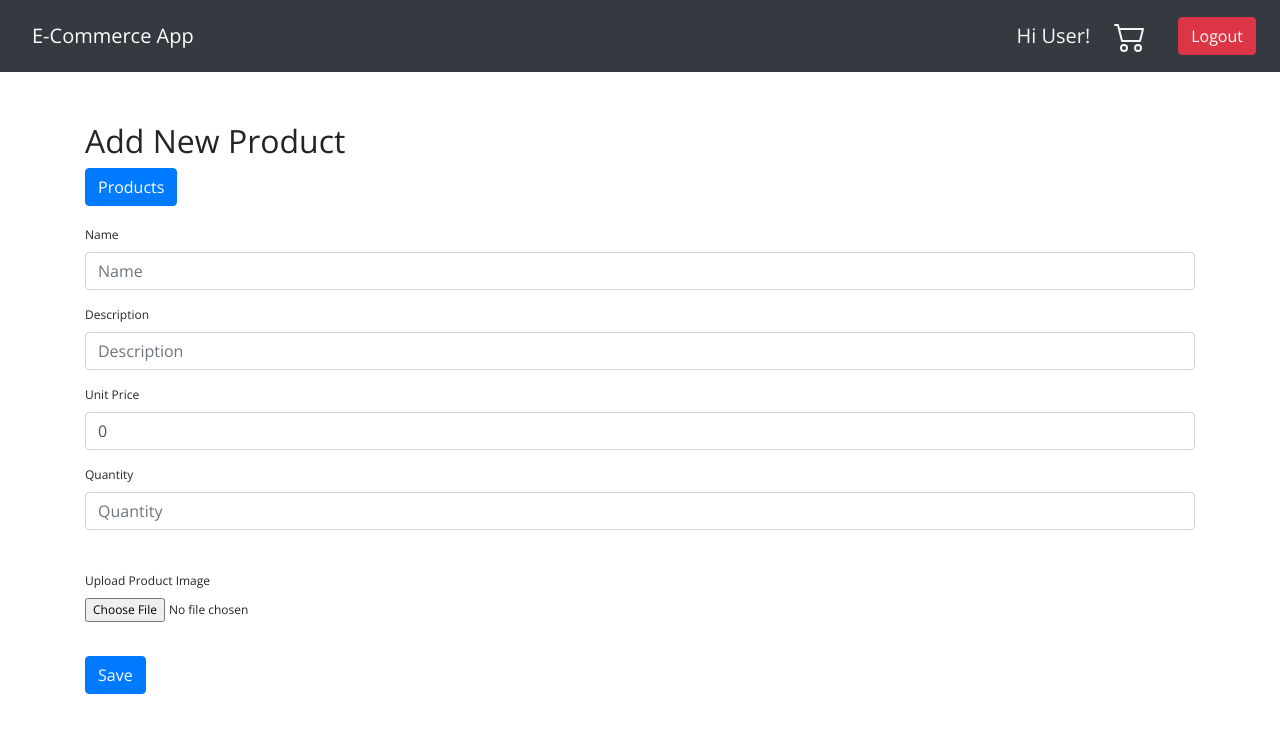
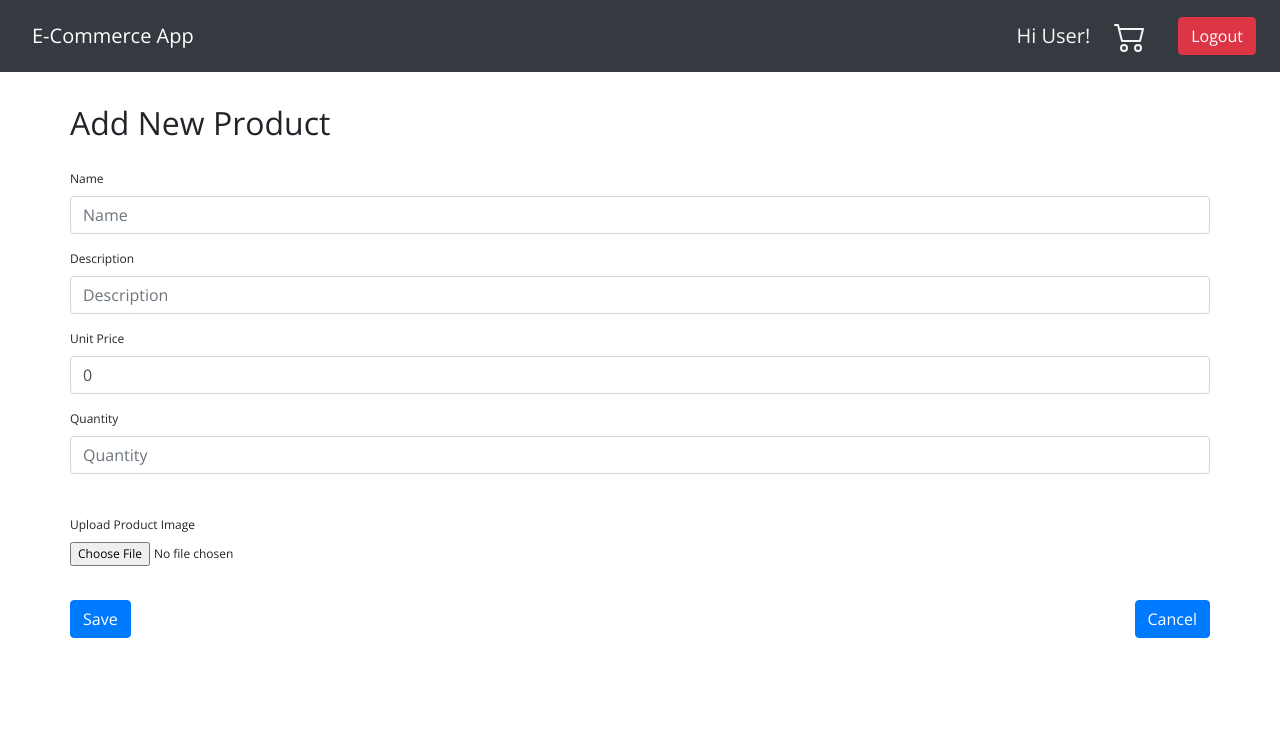
Before and after one commit to MenuraDewalegama/DS-Assignment-2, a React (Vite) app in the folder e-commerce-app-frontend/: page /products/add in a window 1280 px wide. Shown: the top 732 px of the page. Built offline with nearby package versions, Linux system fonts and the light colour scheme.

Commit message:
Retouch add product page.

```diff
--- a/e-commerce-app-frontend/src/components/product/AddEditProduct.jsx
+++ b/e-commerce-app-frontend/src/components/product/AddEditProduct.jsx
@@ -1,5 +1,5 @@
 import React from 'react';
-import {Button, Container, Form, Image} from 'react-bootstrap';
+import {Button, Container, Row, Col, Form, Image} from 'react-bootstrap';
 import {Link} from 'react-router-dom';
 import Prompt from '../prompt/Prompt';
 
@@ -136,20 +136,16 @@ export default class AddEditProduct extends React.Component {
 
         return (
             <div>
-                <div className="container-sm" style={{marginTop: '50px'}}>
-                    <section>
+                <div className="container-sm" style={{padding: '2rem 0'}}>
+                    <Container className="p-0">
+                        <Row>
+                            <Col>
                                 {(this.state.isAdding) ?
                                     < h2>Add New Product</h2> : <h2>Edit Product</h2>
                                 }
-                    </section>
-
-                    {/* button to go back to products. */}
-                    <div>
-                        <Button variant="primary">
-                            <Link to="/products"
-                                  style={{textDecoration: 'none', color: 'white'}}>Products</Link>
-                        </Button>
-                    </div>
+                            </Col>
+                        </Row>
+                    </Container>
 
                     <div style={{marginTop: '20px'}}>
                         <Form>
@@ -218,6 +214,8 @@ export default class AddEditProduct extends React.Component {
                             <br/>
 
                             <Container style={{padding: 0}}>
+                                <Row>
+                                    <Col>
                                         <Button style={{marginRight: '1.2rem'}} variant="primary"
                                                 onClick={event => {
                                                     event.preventDefault();
@@ -229,6 +227,20 @@ export default class AddEditProduct extends React.Component {
                                             (this.state.isAdding) ? 'Save' : 'Edit'
                                         }
                                         </Button>
+                                    </Col>
+                                    <Col style={{
+                                        display: 'flex',
+                                        alignItems: 'center',
+                                        justifyContent: 'flex-end',
+                                        justifyItems: 'center'
+                                    }}>
+                                        <Button variant="primary">
+                                            <Link to="/products"
+                                                  style={{textDecoration: 'none', color: 'white'}}>Cancel</Link>
+                                        </Button>
+                                    </Col>
+                                </Row>
+
                                 {/*<ReactBootStrap.Button variant="secondary" as="input" type="reset" value="Reset"/>*/}
                             </Container>
                         </Form>
```
Lines whose indentation alone changed are shown as unchanged.
